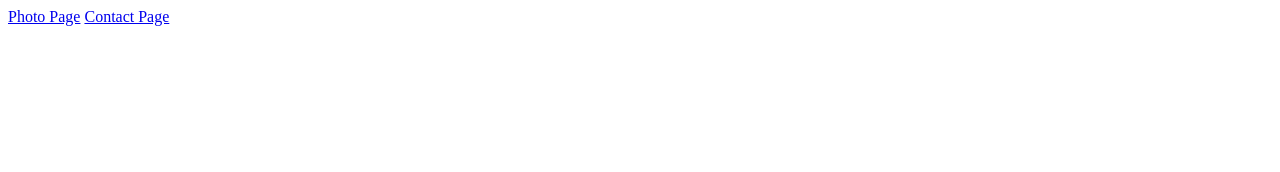
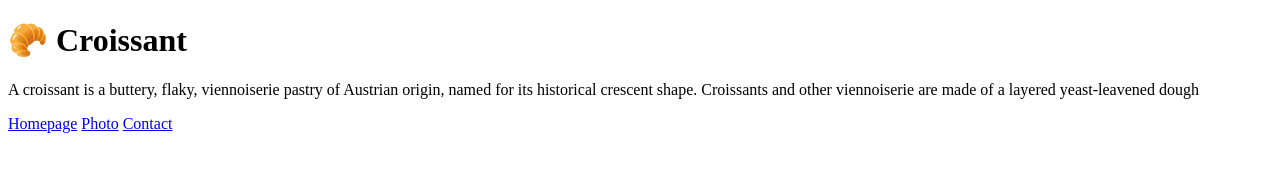
Before and after one commit to NokukhanyaPetra/Croissant, a plain HTML site: page index.html in a window 1280 px wide. Drawn offline with Linux system fonts and the light colour scheme.

Commit message:
Updated home page

```diff
--- a/index.html
+++ b/index.html
@@ -2,11 +2,22 @@
 <html lang="en">
   <head>
     <meta charset="UTF-8" />
+    <meta http-equiv="X-UA-Compatible" content="IE=edge" />
     <meta name="viewport" content="width=device-width, initial-scale=1.0" />
-    <title>Document</title>
+    <link rel="stylesheet" href="/css/styles.css" />
+    <title>Croissant</title>
   </head>
   <body>
-    <a href="/photo.html">Photo Page</a>
-    <a href="/contact.html">Contact Page</a>
+    <h1>🥐 Croissant</h1>
+    <p>
+      A croissant is a buttery, flaky, viennoiserie pastry of Austrian origin,
+      named for its historical crescent shape. Croissants and other viennoiserie
+      are made of a layered yeast-leavened dough
+    </p>
+    <footer>
+      <a href="/"> Homepage</a>
+      <a href="/photo.html"> Photo</a>
+      <a href="/contact.html"> Contact</a>
+    </footer>
   </body>
 </html>
```
